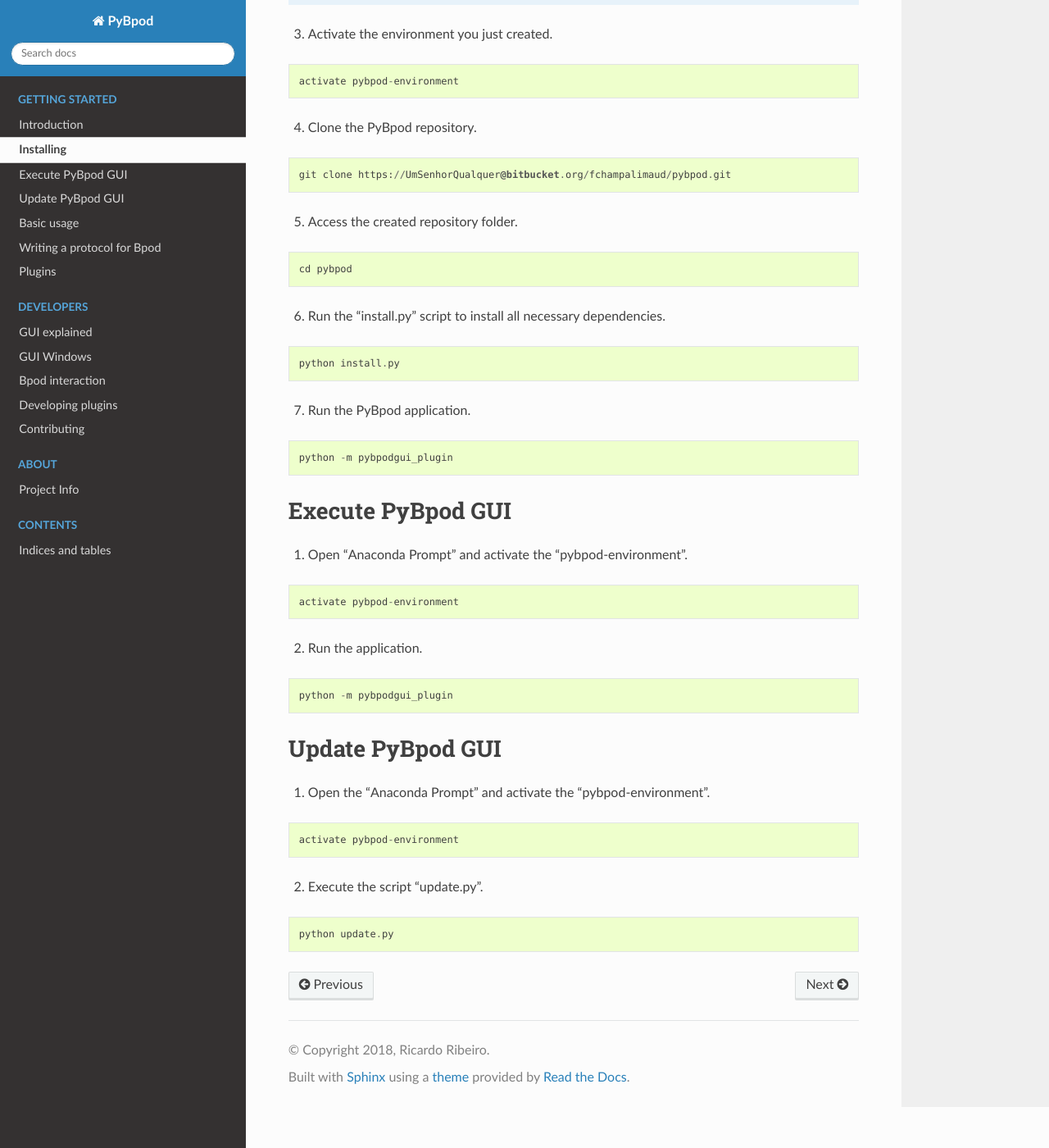
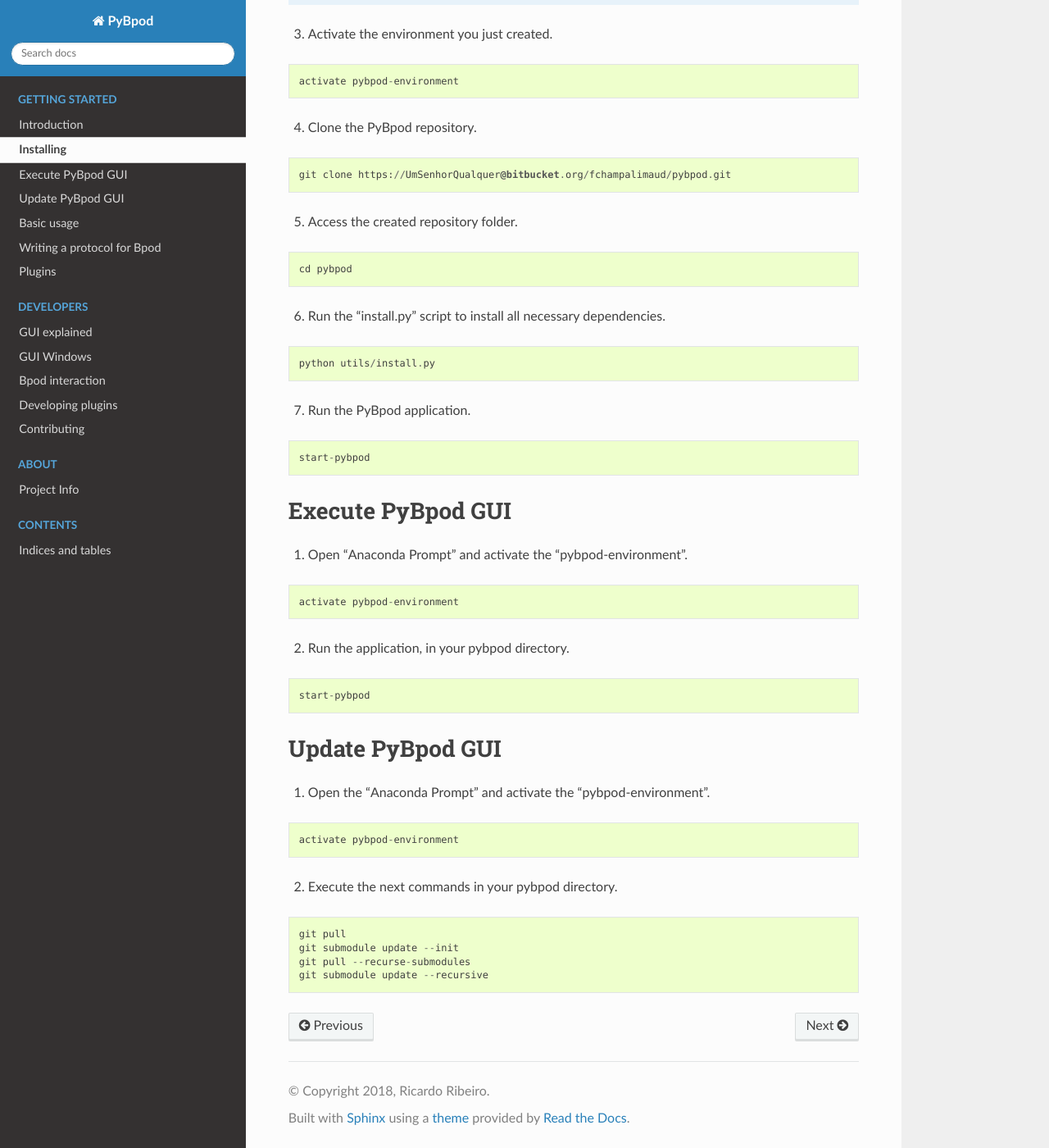
Before and after one commit to pybpod/pybpod, a Sphinx documentation site: the page built from docs/source/getting-started/install.rst, in a window 1280 px wide and 1400 px high, scrolled down 780 px. Shown: the whole window at 82% size. Built offline with Sphinx 7.4.7 and the Read the Docs theme 2.0.0, drawn with Linux system fonts in a browser that asks for light colours; pages that are not in the unit, such as notebooks, are missing from menus; the version number could not be read and is left out.

Commit message:
Update documentation

```diff
--- a/docs/source/getting-started/install.rst
+++ b/docs/source/getting-started/install.rst
@@ -15,11 +15,11 @@
 
 .. code::
 
-  conda env create -f environment-windows-10.yml
+  conda env create -f utils/environment-windows-10.yml
   or
-  conda env create -f environment-ubuntu-17.10.yml
+  conda env create -f utils/environment-ubuntu-17.10.yml
   or
-  conda env create -f environment-macOSx.yml
+  conda env create -f utils/environment-macOSx.yml
 
 .. note::
 
@@ -60,13 +60,13 @@
 
 .. code::
 
-  python install.py
+  python utils/install.py
 
 7. Run the PyBpod application.
 
 .. code::
 
-  python -m pybpodgui_plugin
+  start-pybpod
 
 
 ********************
@@ -79,11 +79,11 @@
 
   activate pybpod-environment
 
-2. Run the application.
+2. Run the application, in your pybpod directory.
 
 .. code::
 
-  python -m pybpodgui_plugin
+  start-pybpod
 
 
 *******************
@@ -96,8 +96,11 @@
 
   activate pybpod-environment
 
-2. Execute the script "update.py".
+2. Execute the next commands in your pybpod directory.
 
 .. code::
 
-  python update.py
+  git pull
+  git submodule update --init
+  git pull --recurse-submodules
+  git submodule update --recursive
```
